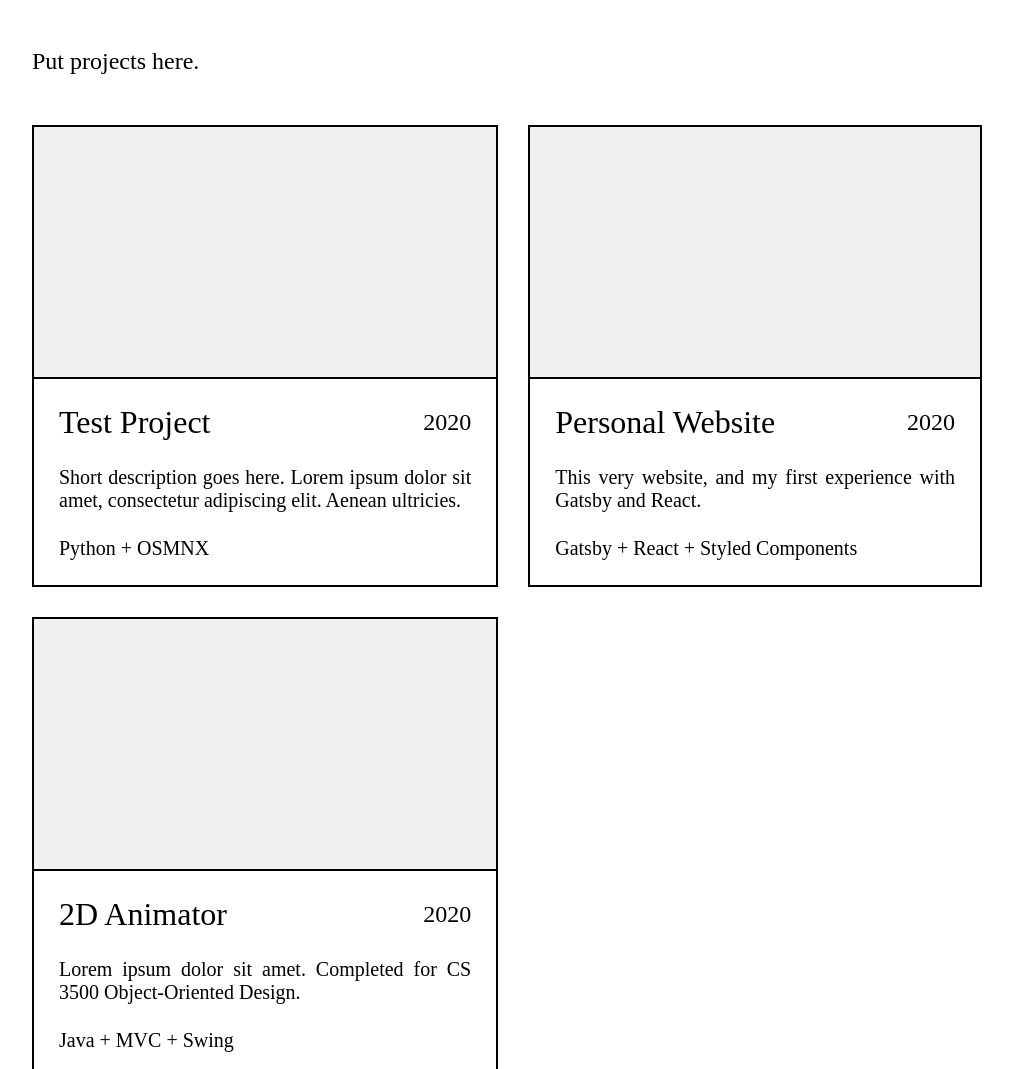
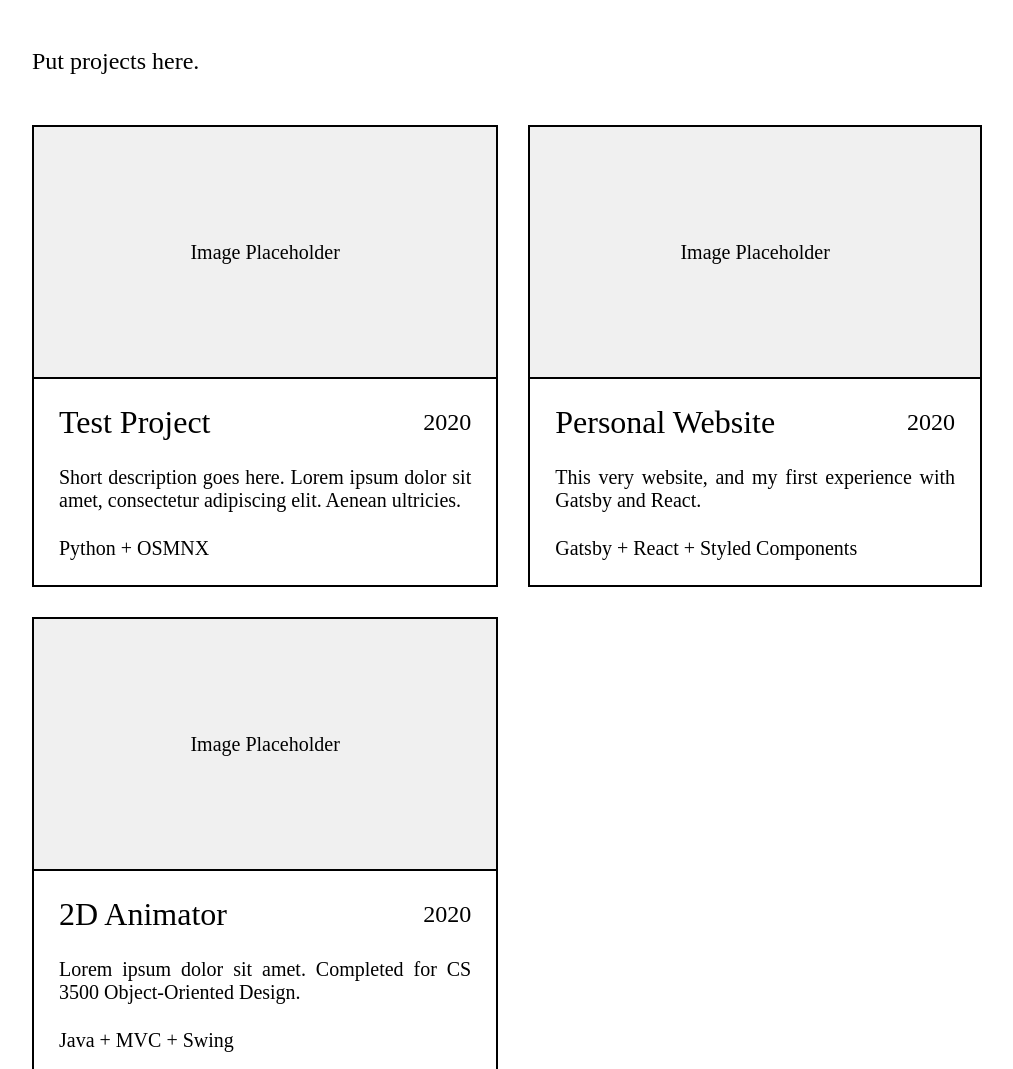
Before and after one commit to maxwellpeterson/personal-site, a Gatsby site: page / in a window 1280 px wide. Shown: the part 1230-2299 px from the top of the page, without its empty margins (133-1146 px from the left). Built offline with nearby package versions, Linux system fonts and the light colour scheme; Gatsby itself is replaced by a stand-in of ours; a web font is replaced by a local one.

Commit message:
updated project image placeholder

```diff
--- a/src/components/project-entry.js
+++ b/src/components/project-entry.js
@@ -11,6 +11,9 @@ const EntryContainer = styled.div`
 const ImagePlaceholder = styled.div`
   height: 250px;
   background-color: #f0f0f0;
+  display: flex;
+  justify-content: center;
+  align-items: center;
 `
 
 const TextContainer = styled.div`
@@ -46,7 +49,9 @@ const EntryDescription = styled.p`
 export default function ProjectEntry({ image, path, title, year, description, skills }) {
   return (
     <EntryContainer>
-      <ImagePlaceholder />
+      <ImagePlaceholder>
+        Image Placeholder
+      </ImagePlaceholder>
       <TextContainer>
         <div>
           <TitleContainer>
```
